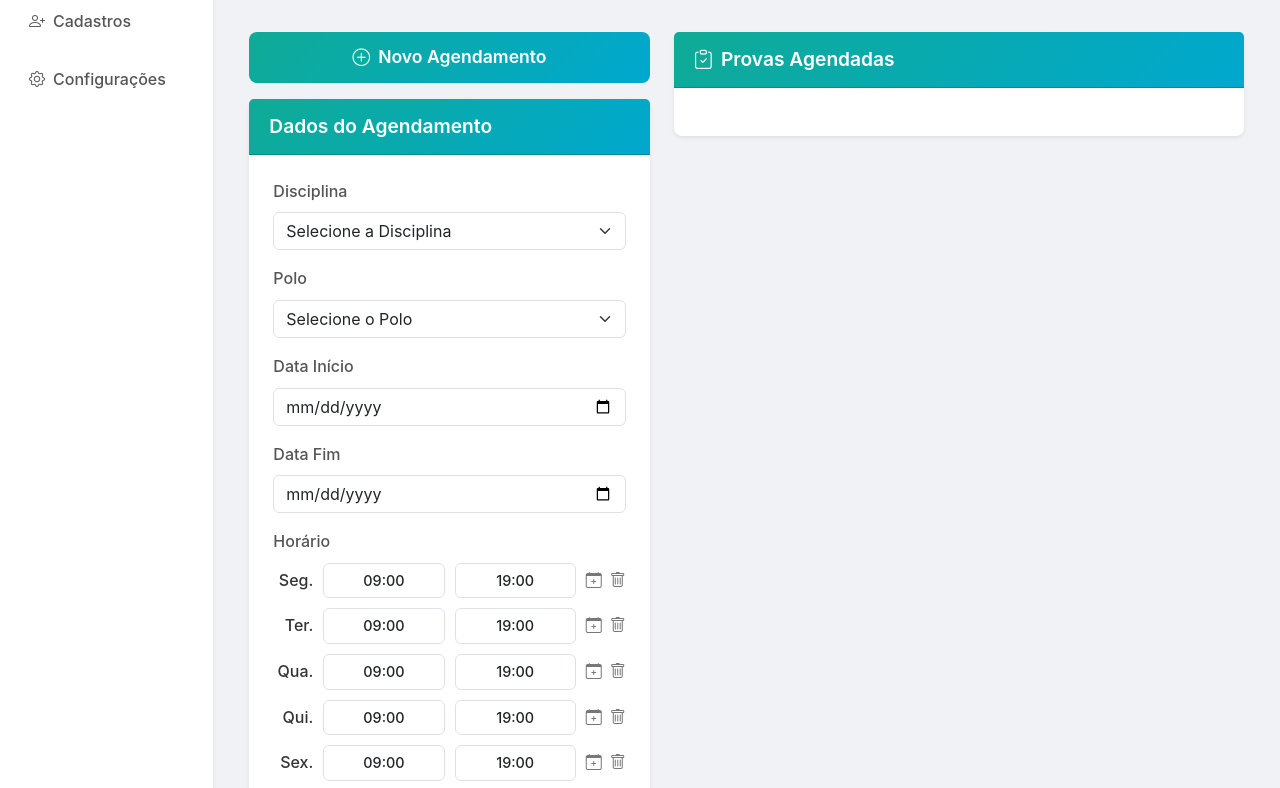
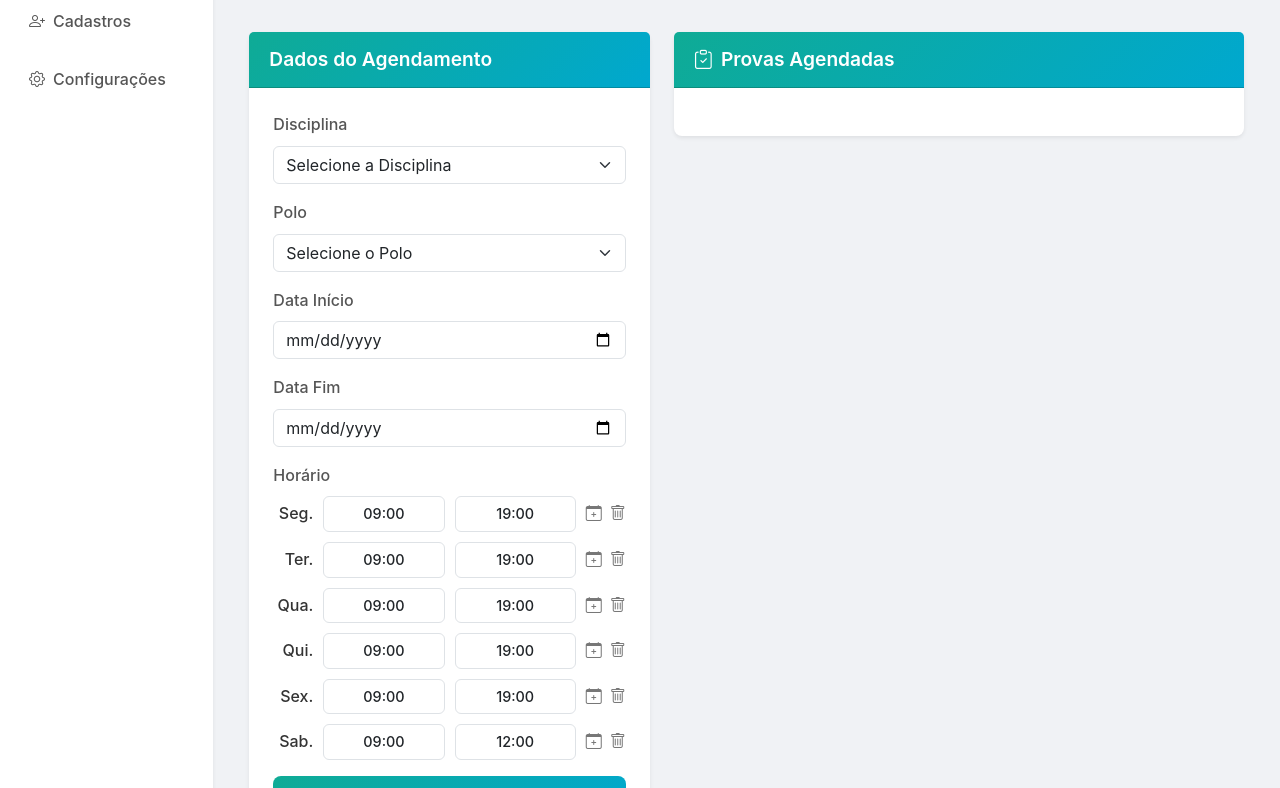
Before and after one commit to Kuasne/RC-ADS, a plain HTML site: page admin.html in a window 1280 px wide. Shown: the part 192-980 px from the top of the page. Drawn offline with nearby package versions, Linux system fonts and the light colour scheme.

Commit message:
Ajuste card-body e exclusao btn novo agendamento

```diff
--- a/admin.html
+++ b/admin.html
@@ -72,7 +72,7 @@
         <div class="col-md-3 col-lg-2 px-0">
           <div
             class="sidebar-nav bg-white shadow-sm"
-            style="min-height: calc(145vh - 76px);"
+            style="height: 97.5%"
           >
             <div class="list-group list-group-flush pt-1">
               <a
@@ -111,12 +111,12 @@
             <div id="agendamentos-content">
               <div class="row">
                 <div class="col-lg-5">
-                  <button
+                  <!-- <button
                     id="btnNovoAgendamento"
                     class="btn btn-novo-agendamento w-100 mb-3"
                   >
                     <i class="bi bi-plus-circle me-2"></i>Novo Agendamento
-                  </button>
+                  </button> -->
 
                   <div class="card form-card shadow-sm">
                     <div class="card-header form-card-header">
--- a/css/style.css
+++ b/css/style.css
@@ -252,6 +252,7 @@ body {
 
 .card-body {
   padding: 1.5rem;
+  height: 100%
 }
 
 .btn-primary-custom {
```
